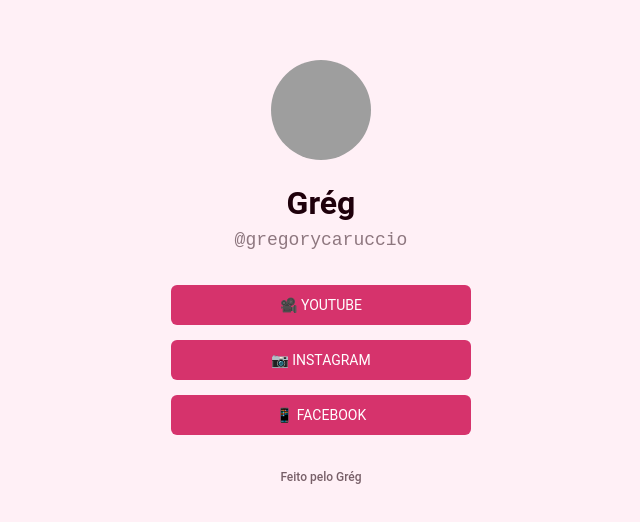
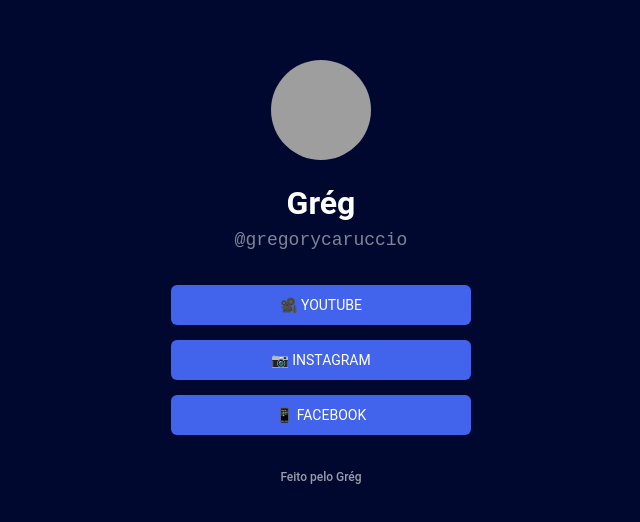
Before and after one commit to Gregorycaruccio/Greglinks, a plain HTML site: page index.html in a window 1280 px wide. Shown: the whole page, without its empty margins (319-959 px from the left). Drawn offline with Linux system fonts and the light colour scheme; grey boxes are pictures that could not be loaded; a web font is replaced by a local one.

Commit message:
Update index.html

```diff
--- a/index.html
+++ b/index.html
@@ -12,7 +12,7 @@
 <link href="https: //fonts.googleapis.com/css2? família= Roboto+Mono &family= Roboto:wght@500;700 & display=swap" rel="stylesheet">
     <link rel="stylesheet" href="./style.css">
 </head>
-  <body class="pink">
+  <body class="dark-blue">
     <div class="container">
       <img class="avatar" src="https://i.pinimg.com/474x/9d/6e/19/9d6e196ee6ef6dd7f94494aa688adf79.jpg" alt="minha foto"/>
       <h1>Grég</h1>
```
